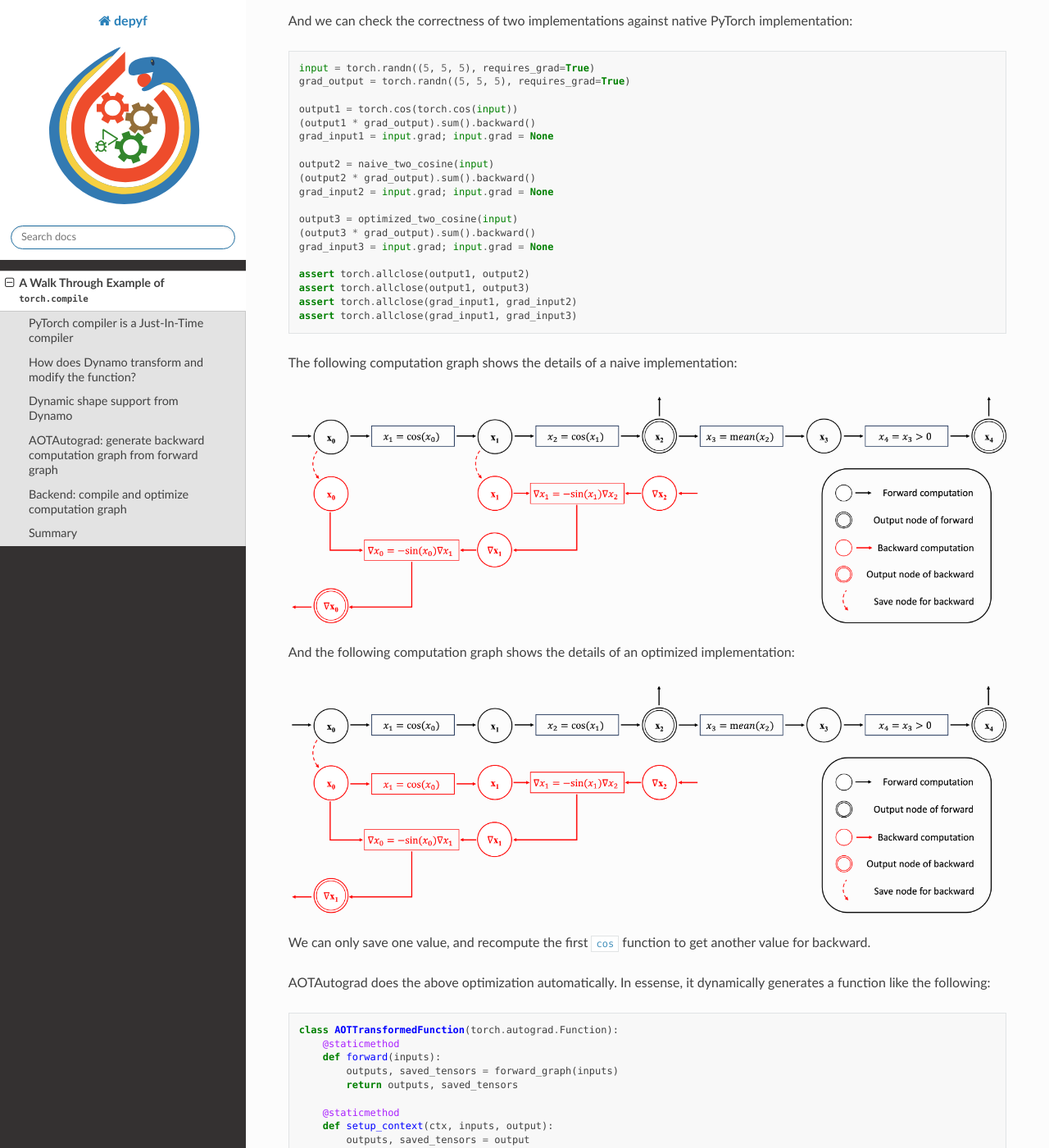
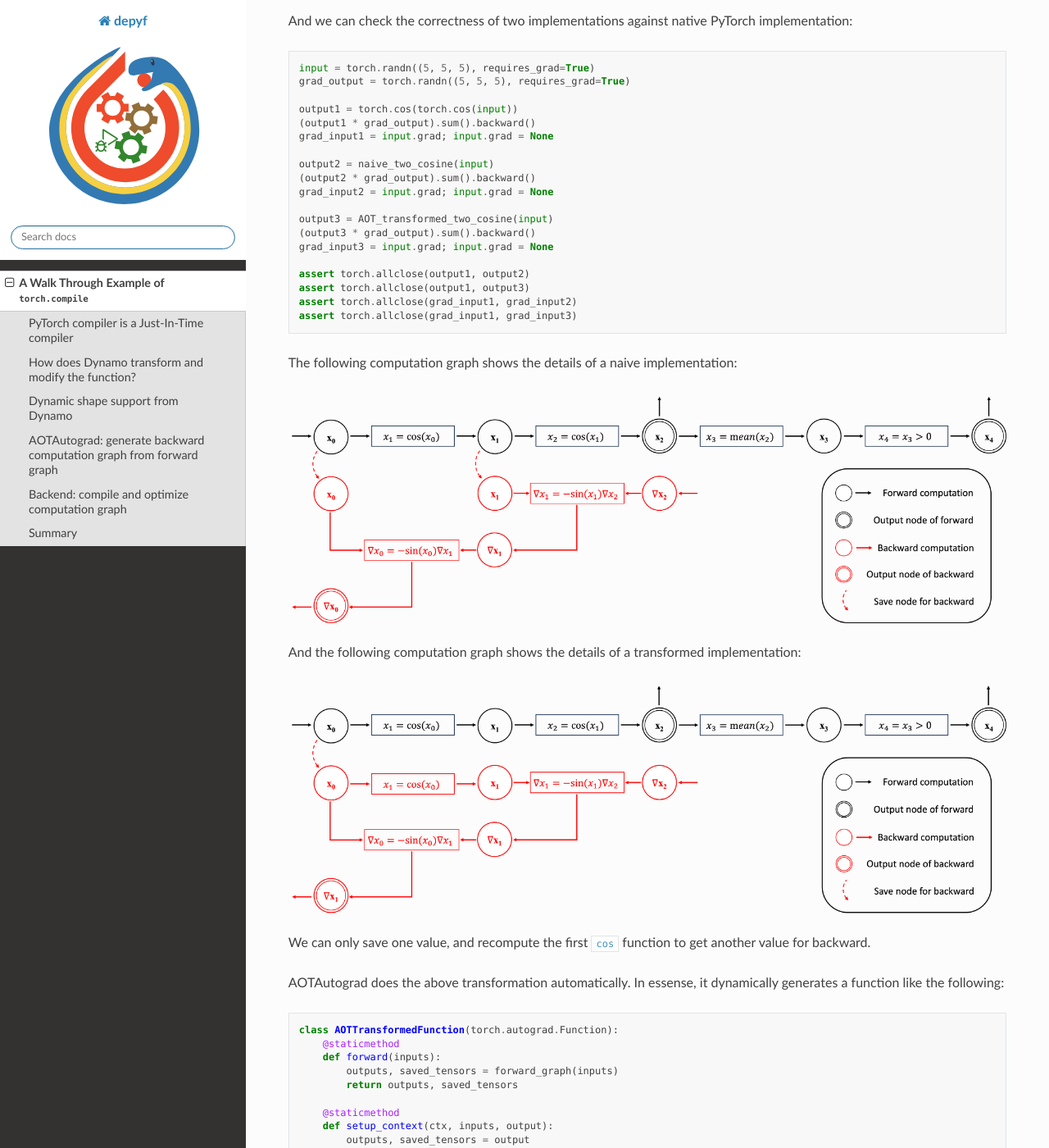
Before and after one commit to thuml/depyf, a Sphinx documentation site: the page built from docs/walk_through.rst, in a window 1280 px wide and 1400 px high, scrolled down 6850 px. Shown: the whole window at 82% size. Built offline with Sphinx 7.4.7 and the Read the Docs theme 2.0.0, drawn with Linux system fonts in a browser that asks for light colours; some of the changed text lies outside the part shown.

Commit message:
use transformed

```diff
--- a/docs/walk_through.rst
+++ b/docs/walk_through.rst
@@ -267,8 +267,8 @@ If we have the computation graph ahead-of-time, we can optimize the computation
             grad_x0 = (-torch.sin(x0)) * grad_x1
             return grad_x0
 
-    def optimized_two_cosine(x):
-        x2, x0 = OptimizedTwoCosine.apply(x)
+    def AOT_transformed_two_cosine(x):
+        x2, x0 = AOTTransformedTwoCosine.apply(x)
         return x2
 
 Running the above function with an input that requires grad, we can see that only one tensor is saved:
@@ -276,7 +276,7 @@ Running the above function with an input that requires grad, we can see that onl
 .. code-block:: python
 
     input = torch.randn((5, 5, 5), requires_grad=True)
-    output = optimized_two_cosine(input)
+    output = AOT_transformed_two_cosine(input)
 
 The output:
 
@@ -299,7 +299,7 @@ And we can check the correctness of two implementations against native PyTorch i
     (output2 * grad_output).sum().backward()
     grad_input2 = input.grad; input.grad = None
 
-    output3 = optimized_two_cosine(input)
+    output3 = AOT_transformed_two_cosine(input)
     (output3 * grad_output).sum().backward()
     grad_input3 = input.grad; input.grad = None
 
@@ -314,7 +314,7 @@ The following computation graph shows the details of a naive implementation:
   :width: 1200
   :alt: Eager mode autograd
 
-And the following computation graph shows the details of an optimized implementation:
+And the following computation graph shows the details of a transformed implementation:
 
 .. image:: _static/images/aot-joint-graph.png
   :width: 1200
@@ -322,7 +322,7 @@ And the following computation graph shows the details of an optimized implementa
 
 We can only save one value, and recompute the first ``cos`` function to get another value for backward.
 
-AOTAutograd does the above optimization automatically. In essense, it dynamically generates a function like the following:
+AOTAutograd does the above transformation automatically. In essense, it dynamically generates a function like the following:
 
 .. code-block:: python
 
```
Also changed, not shown: other parts of docs/walk_through.rst (+2 -2 lines).
